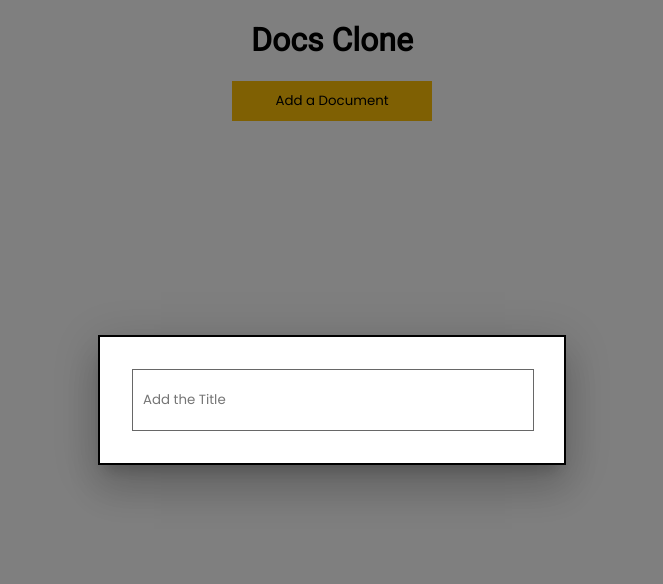
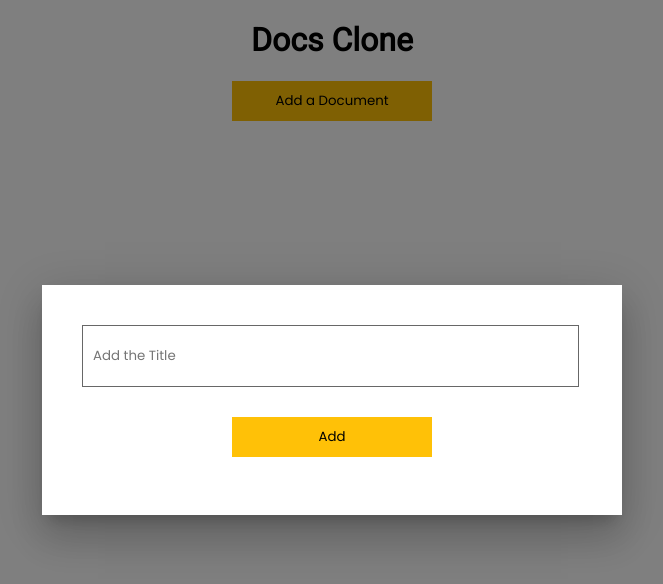
Before and after one commit to TonyPurple/firedocs, a React (Create React App) app: page / in a window 1280 px wide. Both pictures are taken after a click on the button "Add a Document". Shown: the top 584 px of the page, without its empty margins (308-971 px from the left). Built offline with nearby package versions, Linux system fonts and the light colour scheme.

Commit message:
add button to modal

```diff
--- a/src/App.css
+++ b/src/App.css
@@ -23,3 +23,8 @@
   padding: 10px;
   font-family: 'Poppins', sans-serif;
 }
+
+.button-container{
+  text-align: center;
+  margin: 30px;
+}
--- a/src/components/modal.jsx
+++ b/src/components/modal.jsx
@@ -9,11 +9,11 @@ const style = {
     top: '50%',
     left: '50%',
     transform: 'translate(-50%, -50%)',
-    width: 400,
+    width: 500,
+    height: 150,
     bgcolor: 'background.paper',
-    border: '2px solid #000',
     boxShadow: 24,
-    p: 4,
+    p: 5,
 };
 
 export default function ModalComponent({
@@ -35,6 +35,13 @@ export default function ModalComponent({
                         placeholder='Add the Title'
                         className='add-input'
                     />
+                    <div className='button-container'>
+                        <button
+                            className='add-docs'
+                        >
+                            Add
+                        </button>
+                    </div>
                 </Box>
             </Modal>
         </div>
```
